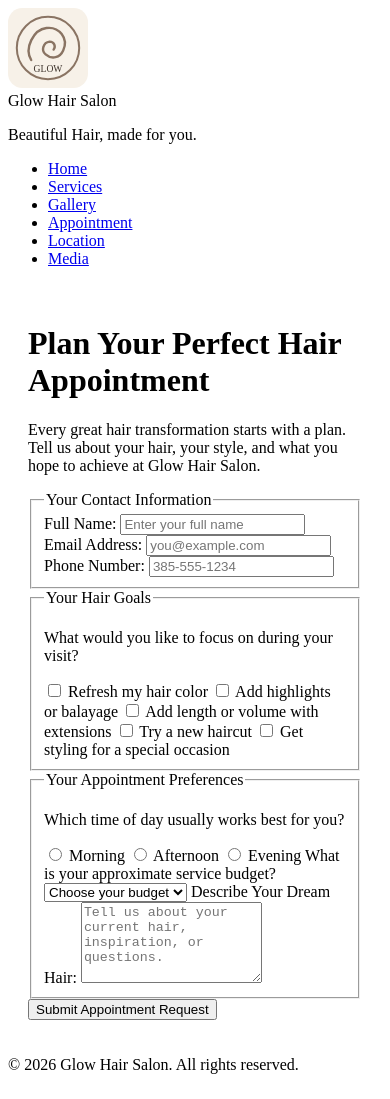
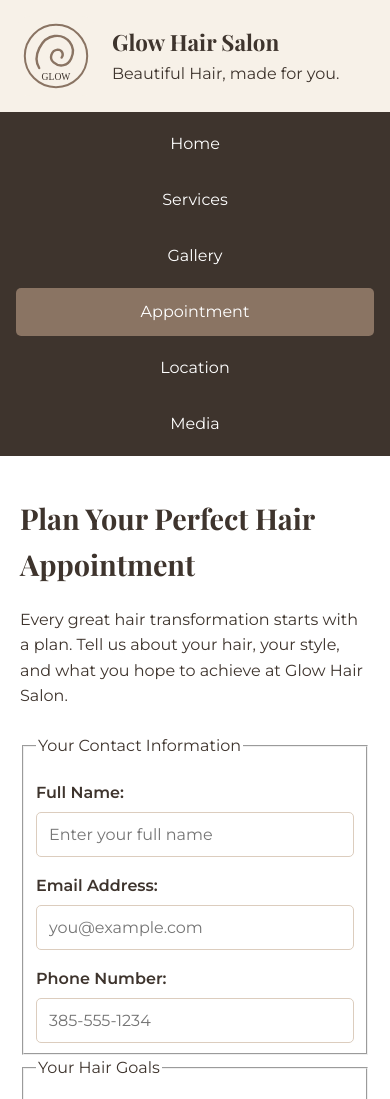
Before and after one commit to JosefinaParodi/dwdd1600, a plain HTML site: page 08media/appointment.html in a window 390 px wide. Shown: the top 1099 px of the page. Drawn offline with nearby package versions, Linux system fonts and the light colour scheme.

Commit message:
Refactor CSS for Glow Hair Salon website

```diff
--- a/08media/style.css
+++ b/08media/style.css
@@ -1,4 +1,284 @@
-/* ===== Module 08: Location and Media Pages ===== */
+
+/* =========================================
+   GLOW HAIR SALON - MAIN WEBSITE STYLES
+   ========================================= */
+
+/* General Page Styles */
+
+* {
+    box-sizing: border-box;
+}
+
+body {
+    margin: 0;
+    font-family: "Montserrat", sans-serif;
+    color: #3E342D;
+    background-color: #FFFFFF;
+    line-height: 1.6;
+}
+
+h1,
+h2,
+h3 {
+    font-family: "Playfair Display", serif;
+    color: #3E342D;
+}
+
+h1 {
+    font-size: 2.2rem;
+}
+
+h2 {
+    margin-top: 2rem;
+}
+
+p {
+    margin-bottom: 1rem;
+}
+
+a {
+    color: #8A7463;
+}
+
+a:hover {
+    color: #3E342D;
+}
+
+
+/* =========================================
+   HEADER
+   ========================================= */
+
+header {
+    display: flex;
+    align-items: center;
+    gap: 1rem;
+    padding: 1rem 2rem;
+    background-color: #F7F1E8;
+}
+
+.site-logo {
+    display: block;
+    width: 80px;
+    height: 80px;
+    object-fit: contain;
+}
+
+.header-copy span {
+    font-family: "Playfair Display", serif;
+    font-size: 1.8rem;
+    font-weight: 700;
+}
+
+.header-copy p {
+    margin: 0;
+}
+
+
+/* =========================================
+   NAVIGATION
+   ========================================= */
+
+nav {
+    background-color: #3E342D;
+}
+
+nav ul {
+    display: flex;
+    flex-direction: row;
+    justify-content: center;
+    align-items: center;
+    flex-wrap: wrap;
+    gap: 0.5rem;
+    list-style: none;
+    margin: 0;
+    padding: 0.5rem 1rem;
+}
+
+nav li {
+    margin: 0;
+    padding: 0;
+}
+
+nav a {
+    display: block;
+    padding: 0.7rem 1rem;
+    color: #FFFFFF;
+    text-decoration: none;
+    border-radius: 5px;
+}
+
+nav a:hover,
+nav a:focus-visible,
+nav a.active {
+    background-color: #8A7463;
+    color: #FFFFFF;
+}
+
+
+/* =========================================
+   MAIN CONTENT
+   ========================================= */
+
+main {
+    max-width: 1100px;
+    margin: 0 auto;
+    padding: 2rem;
+}
+
+main img {
+    max-width: 100%;
+}
+
+main ul {
+    padding-left: 1.5rem;
+}
+
+
+/* =========================================
+   HOME PAGE HERO IMAGE
+   ========================================= */
+
+.hero {
+    width: 100%;
+    height: clamp(220px, 38vw, 420px);
+    overflow: hidden;
+}
+
+.hero img {
+    display: block;
+    width: 100%;
+    height: 100%;
+    object-fit: cover;
+    object-position: center;
+}
+
+
+/* =========================================
+   HOME PAGE IMAGE
+   ========================================= */
+
+.home-image {
+    max-width: 450px;
+    margin: 2rem auto;
+    text-align: center;
+}
+
+.home-image img {
+    display: block;
+    width: 100%;
+    height: auto;
+    border-radius: 10px;
+}
+
+figcaption {
+    font-size: 0.9rem;
+    margin-top: 0.5rem;
+}
+
+
+/* =========================================
+   GALLERY
+   ========================================= */
+
+.gallery {
+    display: grid;
+    grid-template-columns: repeat(auto-fit, minmax(220px, 1fr));
+    gap: 1.5rem;
+}
+
+.gallery figure {
+    margin: 0;
+}
+
+.gallery img {
+    display: block;
+    width: 100%;
+    aspect-ratio: 1 / 1;
+    object-fit: cover;
+    border-radius: 8px;
+}
+
+
+/* =========================================
+   APPOINTMENT FORM
+   ========================================= */
+
+form {
+    max-width: 650px;
+    margin: 1.5rem 0;
+}
+
+label {
+    display: block;
+    margin-top: 1rem;
+    font-weight: 600;
+}
+
+input,
+select,
+textarea,
+button {
+    font-family: "Montserrat", sans-serif;
+    font-size: 1rem;
+}
+
+input,
+select,
+textarea {
+    width: 100%;
+    padding: 0.75rem;
+    margin-top: 0.4rem;
+    border: 1px solid #DCCDBE;
+    border-radius: 5px;
+    background-color: #FFFFFF;
+    color: #3E342D;
+}
+
+textarea {
+    min-height: 120px;
+    resize: vertical;
+}
+
+button,
+input[type="submit"] {
+    display: inline-block;
+    width: auto;
+    margin-top: 1.5rem;
+    padding: 0.75rem 1.5rem;
+    border: 0;
+    border-radius: 6px;
+    background-color: #3E342D;
+    color: #FFFFFF;
+    cursor: pointer;
+}
+
+button:hover,
+input[type="submit"]:hover {
+    background-color: #8A7463;
+}
+
+
+/* =========================================
+   FOOTER
+   ========================================= */
+
+footer {
+    text-align: center;
+    padding: 1.5rem;
+    background-color: #F7F1E8;
+    color: #3E342D;
+}
+
+footer p {
+    margin: 0;
+}
+
+
+/* =========================================
+   MODULE 08: LOCATION AND MEDIA PAGES
+   ========================================= */
+
 
 /* Responsive Google Map and Video */
 
@@ -21,6 +301,7 @@
     border: 0;
 }
 
+
 /* Audio Player */
 
 audio {
@@ -29,6 +310,7 @@ audio {
     max-width: 560px;
     margin: 1rem 0;
 }
+
 
 /* Brochure Download Link */
 
@@ -46,6 +328,7 @@ audio {
     background-color: #8A7463;
     color: #FFFFFF;
 }
+
 
 /* Services Table */
 
@@ -99,6 +382,7 @@ tbody tr:hover {
     background-color: #E9DED2;
 }
 
+
 /* School Project Note */
 
 .project-note {
@@ -108,11 +392,10 @@ tbody tr:hover {
     border-radius: 4px;
 }
 
-/* Responsive Navigation and Table */
 
-nav ul {
-    flex-wrap: wrap;
-}
+/* =========================================
+   RESPONSIVE DESIGN
+   ========================================= */
 
 @media (min-width: 700px) {
     nav ul {
@@ -125,8 +408,29 @@ nav ul {
 }
 
 @media (max-width: 600px) {
+    header {
+        padding: 1rem;
+    }
+
+    .header-copy span {
+        font-size: 1.4rem;
+    }
+
+    nav ul {
+        flex-direction: column;
+        align-items: stretch;
+    }
+
+    nav a {
+        text-align: center;
+    }
+
     main {
         padding: 1.25rem;
+    }
+
+    h1 {
+        font-size: 1.8rem;
     }
 
     th,
```
